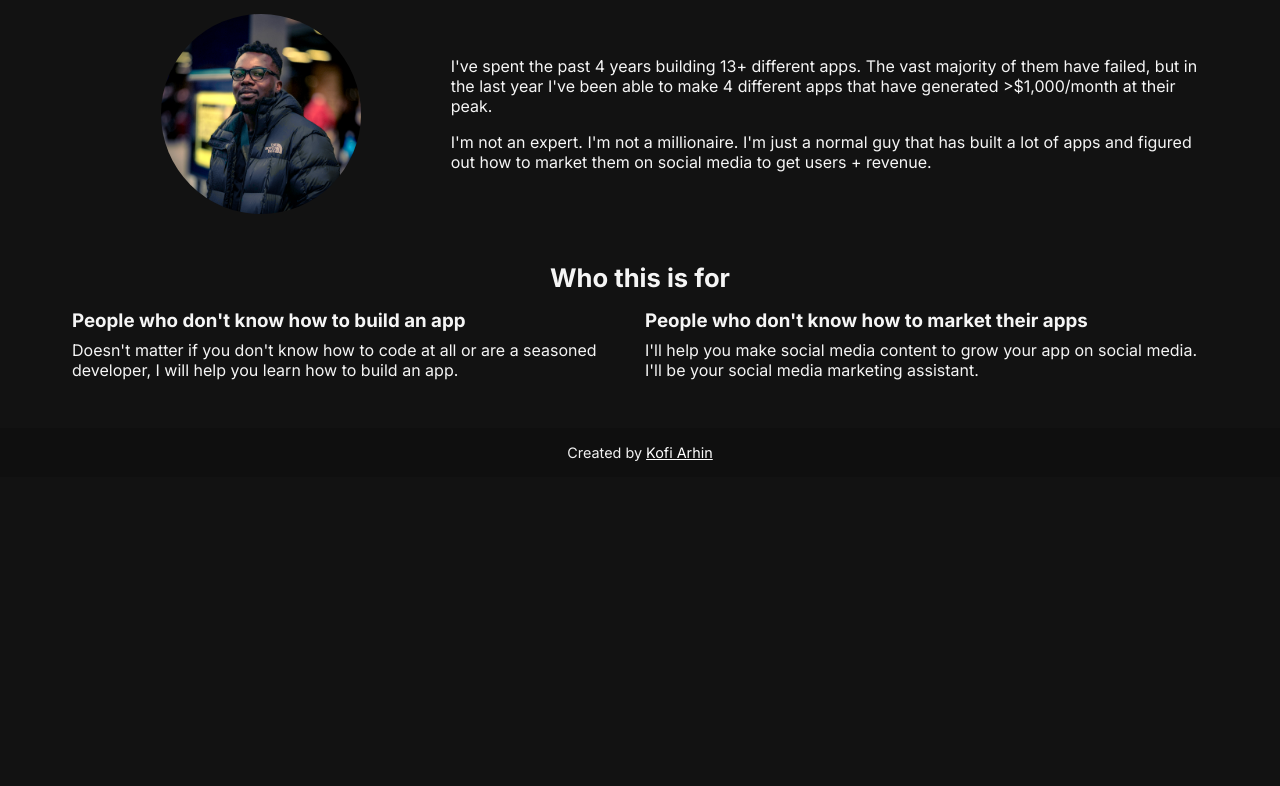
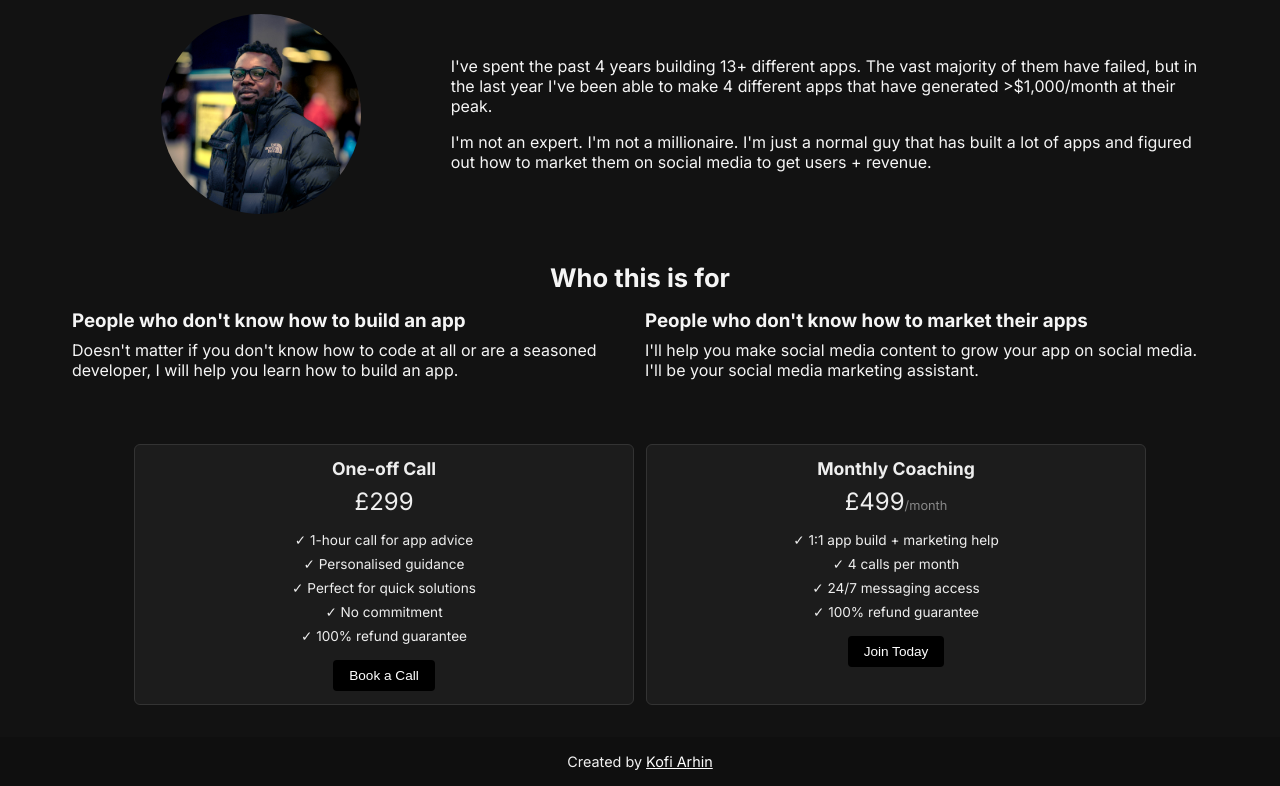
Before and after one commit to kofiarhin/devkofi, a React (Vite) app in the folder client/: page / in a window 1280 px wide. Shown: the part 567-1353 px from the top of the page. Before the commit the page ends 1044 px from the top, so only its background shows below. Built offline with nearby package versions, Linux system fonts and the light colour scheme.

Commit message:
added pricing section

```diff
--- a/client/src/Pages/Home/Home.jsx
+++ b/client/src/Pages/Home/Home.jsx
@@ -2,6 +2,7 @@ import Landing from "../../components/Landing/Landing";
 import About from "../../components/About/About";
 import Audience from "../../components/Audience/Audience";
 import Services from "../../components/Services/Services";
+import Pricing from "../../components/Pricing/Pricing";
 const Home = () => {
   return (
     <div className="container">
@@ -9,6 +10,7 @@ const Home = () => {
       <Services />
       <About />
       <Audience />
+      <Pricing />
     </div>
   );
 };
--- /dev/null
+++ b/client/src/components/Pricing/Pricing.jsx
@@ -0,0 +1,37 @@
+// src/components/Pricing.jsx
+import "./pricing.styles.scss";
+
+const Pricing = () => {
+  return (
+    <section className="pricing">
+      <div className="pricing-card">
+        <h2>One-off Call</h2>
+        <p className="price">£299</p>
+        <ul>
+          <li>✓ 1-hour call for app advice</li>
+          <li>✓ Personalised guidance</li>
+          <li>✓ Perfect for quick solutions</li>
+          <li>✓ No commitment</li>
+          <li>✓ 100% refund guarantee</li>
+        </ul>
+        <button className="pricing-button">Book a Call</button>
+      </div>
+
+      <div className="pricing-card">
+        <h2>Monthly Coaching</h2>
+        <p className="price">
+          £499<span>/month</span>
+        </p>
+        <ul>
+          <li>✓ 1:1 app build + marketing help</li>
+          <li>✓ 4 calls per month</li>
+          <li>✓ 24/7 messaging access</li>
+          <li>✓ 100% refund guarantee</li>
+        </ul>
+        <button className="pricing-button">Join Today</button>
+      </div>
+    </section>
+  );
+};
+
+export default Pricing;
--- /dev/null
+++ b/client/src/components/Pricing/pricing.styles.scss
@@ -0,0 +1,77 @@
+/* src/styles/pricing.styles.scss */
+.pricing {
+  display: flex;
+  flex-direction: column;
+  gap: 0.75rem;
+  padding: 1rem;
+  background: #121212;
+  color: #eee;
+}
+
+.pricing-card {
+  background: #1c1c1c;
+  border: 1px solid #333;
+  border-radius: 6px;
+  padding: 0.8rem;
+  text-align: center;
+  margin-bottom: 1rem;
+}
+
+.pricing-card h2 {
+  font-size: 1.1rem;
+  margin-bottom: 0.5rem;
+}
+
+.price {
+  font-size: 1.5rem;
+  margin: 0.3rem 0;
+
+  span {
+    font-size: 0.8rem;
+    color: #888;
+  }
+}
+
+ul {
+  list-style: none;
+  padding: 0;
+  margin: 1rem 0;
+  font-size: 0.85rem;
+}
+
+li {
+  margin-bottom: 0.5rem;
+}
+
+.pricing-button {
+  background: #000;
+  color: #fff;
+  border: none;
+  padding: 0.8rem 0.8rem;
+  border-radius: 4px;
+  font-size: 0.85rem;
+  cursor: pointer;
+  transition: background 0.3s ease;
+
+  &:hover {
+    background: #333;
+  }
+
+  width: 100%; // Full-width on mobile for better UX
+}
+
+@media (min-width: 600px) {
+  .pricing {
+    flex-direction: row;
+    justify-content: center;
+  }
+
+  .pricing-card {
+    width: 500px;
+  }
+
+  .pricing-button {
+    width: auto; // Buttons shrink back on desktop
+    padding: 0.5rem 1rem;
+  }
+}
```
